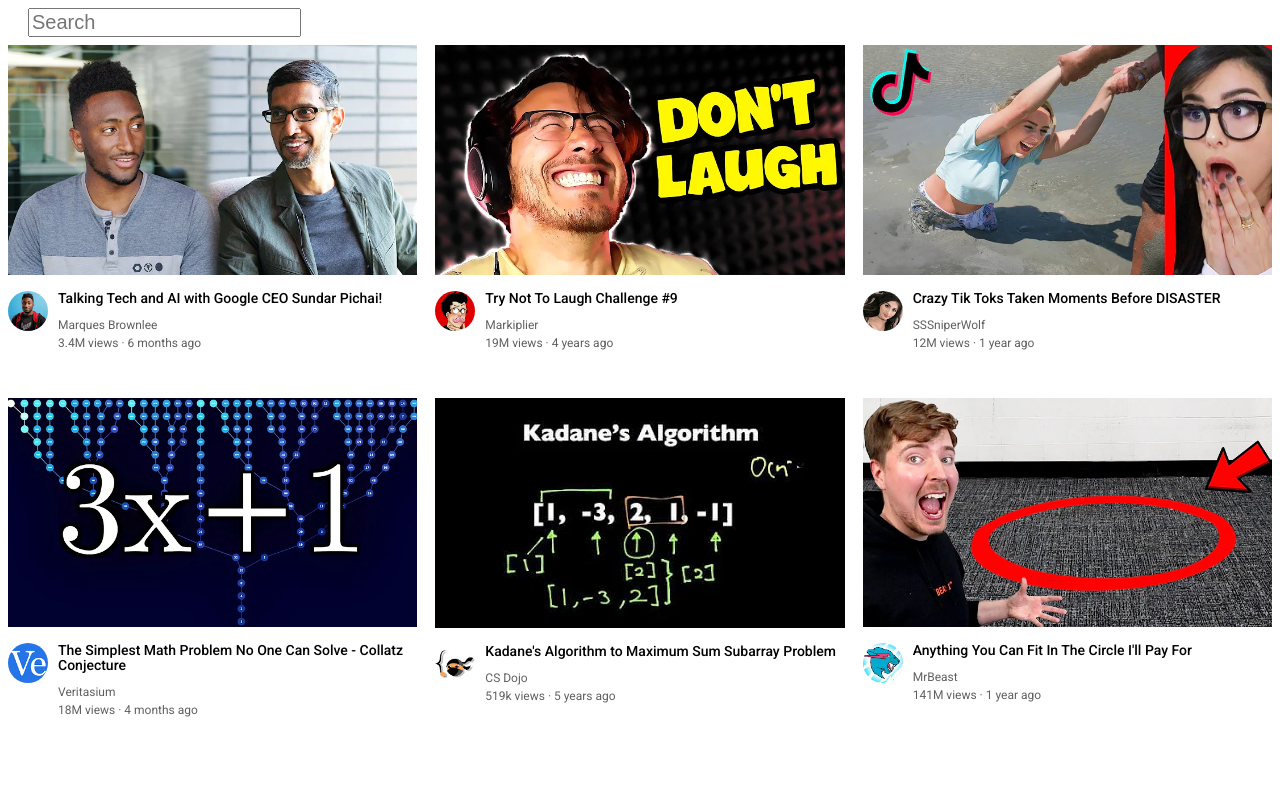
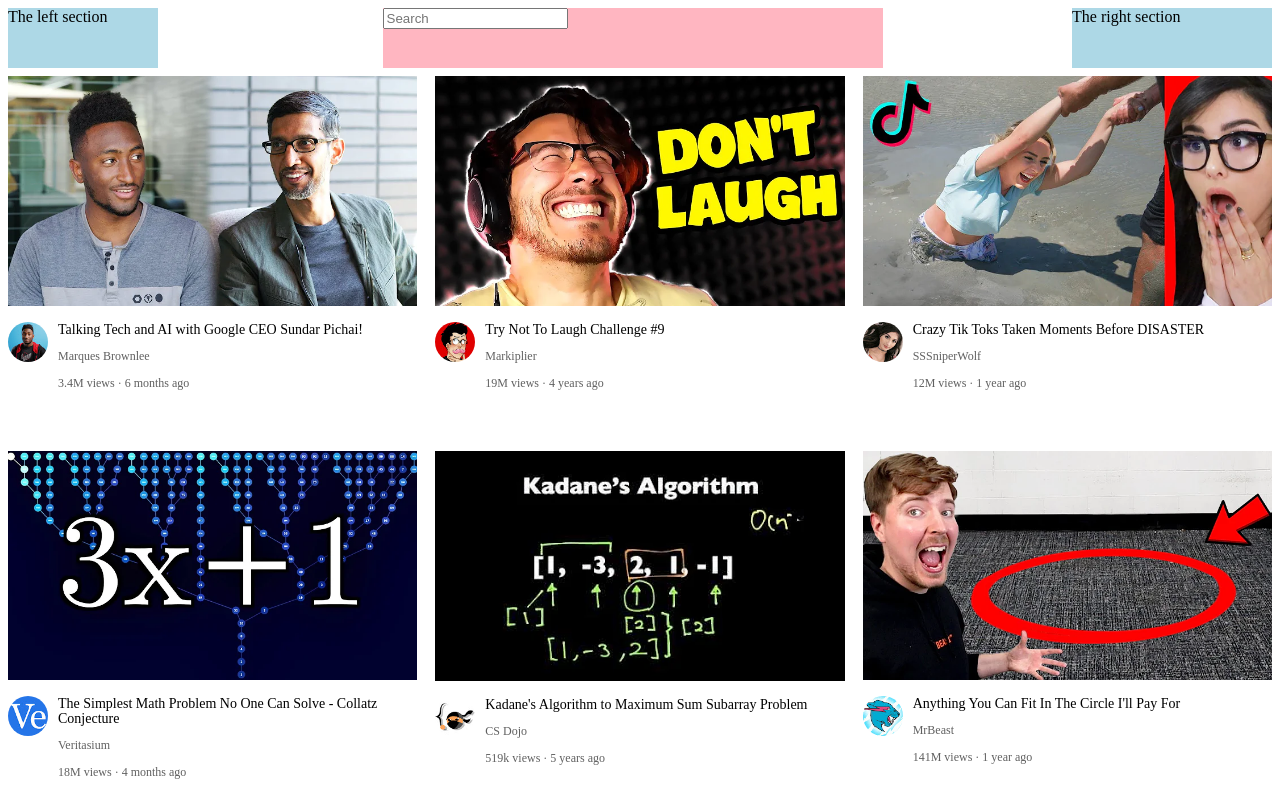
Before and after one commit to codewithgaji/Frontend-Basics, a plain HTML site: page Youtube/youtube.html in a window 1280 px wide. Drawn offline with Linux system fonts and the light colour scheme.

Commit message:
Used flexbox to create the layout for the youtube header

```diff
--- /dev/null
+++ b/Youtube/styles/general.css
@@ -0,0 +1,9 @@
+.p {
+  font-family: Roboto, Arial; /* This is a font stack*/
+  margin-top: 0;
+  margin-bottom: 0;
+}
+
+.body {
+  margin: 0;
+}
--- a/Youtube/styles/header.css
+++ b/Youtube/styles/header.css
@@ -0,0 +1,24 @@
+.header {
+  height: 60px;
+  display: flex;
+  flex-direction: row;
+  justify-content: space-between;
+}
+
+.left-section {
+  width: 150px;
+  background-color: lightblue;
+}
+
+.middle-section {
+  margin-left: 70px;
+  margin-right: 35px;
+  max-width: 500px;
+  flex: 1;
+  background-color: lightpink;
+}
+
+.right-section {
+  width: 200px;
+  background-color: lightblue;
+}
--- a/Youtube/styles/video.css
+++ b/Youtube/styles/video.css
@@ -1,19 +1,7 @@
-p {
-  font-family: Roboto, Arial; /* This is a font stack*/
-  margin-top: 0;
-  margin-bottom: 0;
-}
-
 .thumbnail{
  /* width: 300px; Width is usually better to manipulate the size of an img */
   width: 100%;
   margin-top: 8px;
-}
-
-.search-bar{
-  font-size: 20px;
-  margin-left: 20px;
-  display: block;
 }
 
 .video-title {
--- a/Youtube/youtube.html
+++ b/Youtube/youtube.html
@@ -6,23 +6,22 @@
     <link rel="preconnect" href="https://fonts.googleapis.com">
     <link rel="preconnect" href="https://fonts.gstatic.com" crossorigin>
     <link href="https://fonts.googleapis.com/css2?family=Roboto:wght@400;500;700&display=swap" rel="stylesheet">
-    <link rel="stylesheet" href="styles/video.css" href="styles/header.css">
+    <link rel="stylesheet" href="styles/general.css">
+    <link rel="stylesheet" href="styles/video.css">
+    <link rel="stylesheet" href="styles/header.css">
 
-    <style>
-
-
-
-    </style>
   </head>
 
   <body>
 
     <div class="header">
-      <div class="left-section"></div>
+      <div class="left-section">The left section</div>
+
       <div class="middle-section">
         <input class="search-bar" type="text" placeholder="Search">
       </div>
-      <div class="right-section"></div>
+
+      <div class="right-section">The right section</div>
     </div>
     <!--Using the <div> element, we get to break down the container into different parts we want-->
     <div class="video-grid">
```
